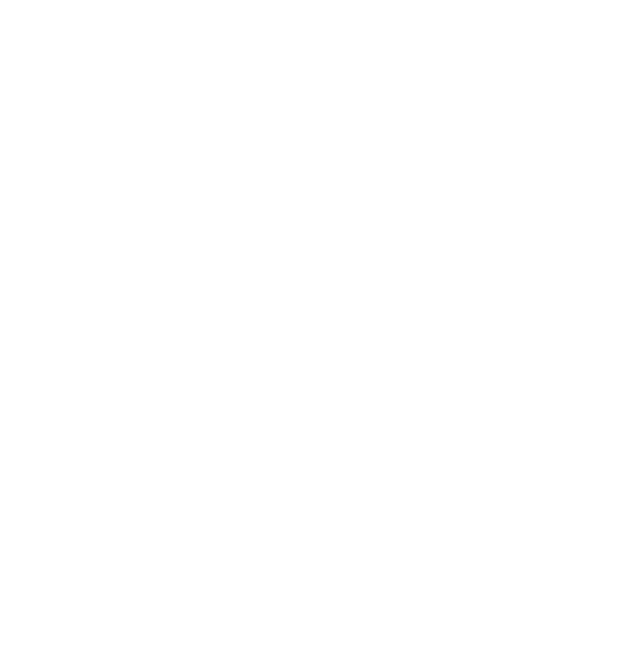
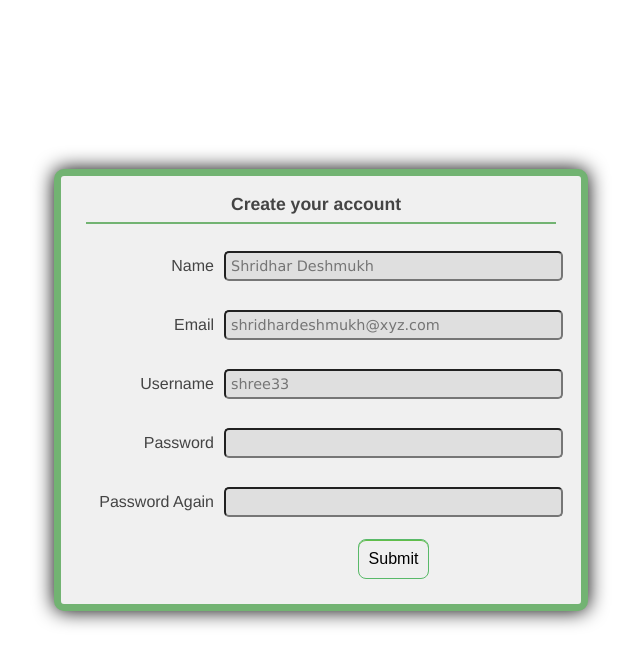
Before and after one commit to PetkoPopov/exam21.10.2023, a React (Vite) app: page /register in a window 1280 px wide. Before the commit this address had no page. Shown: the top 666 px of the page, without its empty margins (586-1226 px from the left). Built offline with nearby package versions, Linux system fonts and the light colour scheme.

Commit message:
Login RegisterForms

```diff
--- a/src/App.jsx
+++ b/src/App.jsx
@@ -1,21 +1,21 @@
-import { useState } from 'react'
-import reactLogo from './assets/react.svg'
-import viteLogo from '/vite.svg'
 import './App.css'
-import {Route,Routes,BrowserRouter} from 'react-router-dom'
-import { Home } from './components/Home'
+import { Route, Routes, BrowserRouter } from 'react-router-dom'
+import { NavBar } from './components/users/NavBar'
+import {  RegisterForm } from './components/users/RegisterForm'
+import { LoginForm } from './components/users/LoginForm'
+
 function App() {
 
   return (
     <>
-          <BrowserRouter>
-          <Routes>
-             <Route  path="/home" element={<Home />}/>
+      <BrowserRouter>
+        <Routes>
+          <Route path="/" element={<NavBar />} />
+          <Route path='/register' element={<RegisterForm />}/>
+          <Route path='/login' element={<LoginForm/>}/>
+        </Routes>
 
-
-          </Routes>
-
-          </BrowserRouter>
+      </BrowserRouter>
 
     </>
   )
--- /dev/null
+++ b/src/components/users/LoginForm.jsx
@@ -0,0 +1,30 @@
+import { RegisterCss } from "./RegisterCss"
+
+export const LoginForm = () => {
+    return (
+
+        <div class="main">
+            <RegisterCss />
+            <div className="one">
+                <div className="register">
+                    <form id="reg-form">
+
+                        <div>
+                            <label for="username">Username</label>
+                            <input type="text" id="username" spellcheck="false" placeholder="shree33" />
+                        </div>
+                        <div>
+                            <label for="password">Password</label>
+                            <input type="password" id="password" />
+                        </div>
+                        <div>
+                            <label >LogIn</label>
+                            <input type="submit" id="login" className="button" />
+                        </div>
+                    </form>
+
+                </div>
+            </div>
+        </div>
+    )
+}
--- /dev/null
+++ b/src/components/users/NavBar.jsx
@@ -0,0 +1,13 @@
+import { NavbarHeader } from "./NavbarHeader"
+
+export function NavBar() {
+    return (
+        <div>
+            <NavbarHeader />
+            <nav>
+                <a href='/register'>Register</a>
+                <a href="/login">Login</a>
+            </nav>
+        </div>
+    )
+}
--- /dev/null
+++ b/src/components/users/NavbarHeader.jsx
@@ -0,0 +1,9 @@
+export const NavbarHeader = () => {
+    return (
+        <div>
+            <head>
+                <link rel="stylesheet" href="../src/navbar.css" />
+            </head>
+        </div>
+    )
+}
--- /dev/null
+++ b/src/components/users/RegisterCss.jsx
@@ -0,0 +1,9 @@
+export const RegisterCss = () => {
+    return (
+        <div>
+            <header>
+                <link rel="stylesheet" href="../src/register.css" />
+            </header>
+        </div>
+    )
+}
--- /dev/null
+++ b/src/components/users/RegisterForm.jsx
@@ -0,0 +1,45 @@
+
+import { RegisterCss } from "./RegisterCss"
+
+export const RegisterForm = () => {
+    return (
+
+
+        <div className="main">
+            <RegisterCss />
+            <div className="one">
+                <div className="register">
+                    <h3>Create your account</h3>
+                    <form id="reg-form">
+                        <div>
+                            <label for="name">Name</label>
+                            <input type="text" id="name" spellcheck="false" placeholder="Shridhar Deshmukh" />
+                        </div>
+                        <div>
+                            <label for="email">Email</label>
+                            <input type="text" id="email" spellcheck="false" placeholder="shridhardeshmukh@xyz.com" />
+                        </div>
+                        <div>
+                            <label for="username">Username</label>
+                            <input type="text" id="username" spellcheck="false" placeholder="shree33" />
+                        </div>
+                        <div>
+                            <label for="password">Password</label>
+                            <input type="password" id="password" />
+                        </div>
+                        <div>
+                            <label for="password-again">Password Again</label>
+                            <input type="password" id="password-again" />
+                        </div>
+                        <div>
+                            <label></label>
+                            <input type="submit" id="create-account" className="button" />
+                        </div>
+                    </form>
+
+                </div>
+            </div>
+        </div>
+
+    )
+}
--- /dev/null
+++ b/src/navbar.html
@@ -0,0 +1,6 @@
+
+<nav>
+    <a href='#'>Register</a>
+    <a href="#">Login</a>
+
+</nav>
--- /dev/null
+++ b/src/register.css
@@ -0,0 +1,134 @@
+/* @import "compass/css3"; */
+
+
+
+
+@mixin linear-gradient(top, bottom) {
+    background: top;
+    background: -webkit-linear-gradient(top, bottom);
+    background: -moz-linear-gradient(top, bottom);
+    background: -o-linear-gradient(top, bottom);
+    background: linear-gradient(top, bottom);
+}
+
+.main>div {
+    display: inline-block;
+    width: 49%;
+    margin-top: 10px;
+}
+
+.two {
+    .register {
+        border: none;
+
+        h3 {
+            border-bottom-color: #909090;
+        }
+
+        .sep {
+            border-color: #909090;
+        }
+    }
+}
+
+.register {
+    width: 500px;
+    margin: 10px auto;
+    padding: 10px;
+    border: 7px solid #72B372;
+    border-radius: 10px;
+    font-family: "Helvetica Neue", Helvetica, Arial, sans-serif;
+    color: #444;
+    background-color: #F0F0F0;
+    box-shadow: 0 0 20px 0 #000000;
+}
+    h3 {
+        margin: 0 15px 20px;
+        border-bottom: 2px solid #72B372;
+        padding: 5px 10px 5px 0;
+        font-size: 1.1em;
+    }
+
+    div {
+        margin: 0 0 15px 0;
+        border: none;
+    }
+
+    label {
+        display: inline-block;
+        width: 25%;
+        text-align: right;
+        margin: 10px
+    }
+
+    input[type=text],
+    input[type=password] {
+        width: 65%;
+        font-family: "Lucida Grande", "Lucida Sans Unicode", Tahoma, Sans-Serif;
+        padding: 5px;
+        font-size: 0.9em;
+        border-radius: 5px;
+        background: rgba(0, 0, 0, 0.07);
+    }
+
+    input[type=text]:focus,
+    input[type=password]:focus {
+        background: #FFFFFF;
+    }
+
+    .button {
+        font-size: 1em;
+        border-radius: 8px;
+        padding: 10px;
+        border: 1px solid #59B969;
+        box-shadow: 0 1px 0 0 #60BD49 inset;
+        @include linear-gradient(#63E651, #42753E);
+
+        &:hover {
+            @include linear-gradient(#51DB1C, #6BA061);
+        }
+    }
+
+    .sep {
+        border: 1px solid #72B372;
+        position: relative;
+        margin: 35px 20px;
+    }
+
+    .or {
+        position: absolute;
+        width: 50px;
+        left: 50%;
+        background: #F0F0F0;
+        text-align: center;
+        margin: -10px 0 0 -25px;
+        line-height: 20px;
+    }
+
+    .connect {
+        width: 400px;
+        margin: 0 auto;
+        text-align: center;
+    }
+
+    .social-buttons {
+        display: inline-block;
+        min-width: 150px;
+        height: 50px;
+        margin: 0 5px 10px;
+        border-radius: 10px;
+        text-shadow: 1px 1px 5px #000000;
+
+        a {
+            display: block;
+            height: 100%;
+            text-decoration: none;
+            color: #FFFFFF;
+            padding: 10px 15px;
+        }
+
+        span {
+            font-size: 30px;
+            margin-left: 35px;
+        }
+    }
```
Also changed, not shown: src/navbar.css (added, +44 -0 lines), src/register.html (added, +36 -0 lines).
